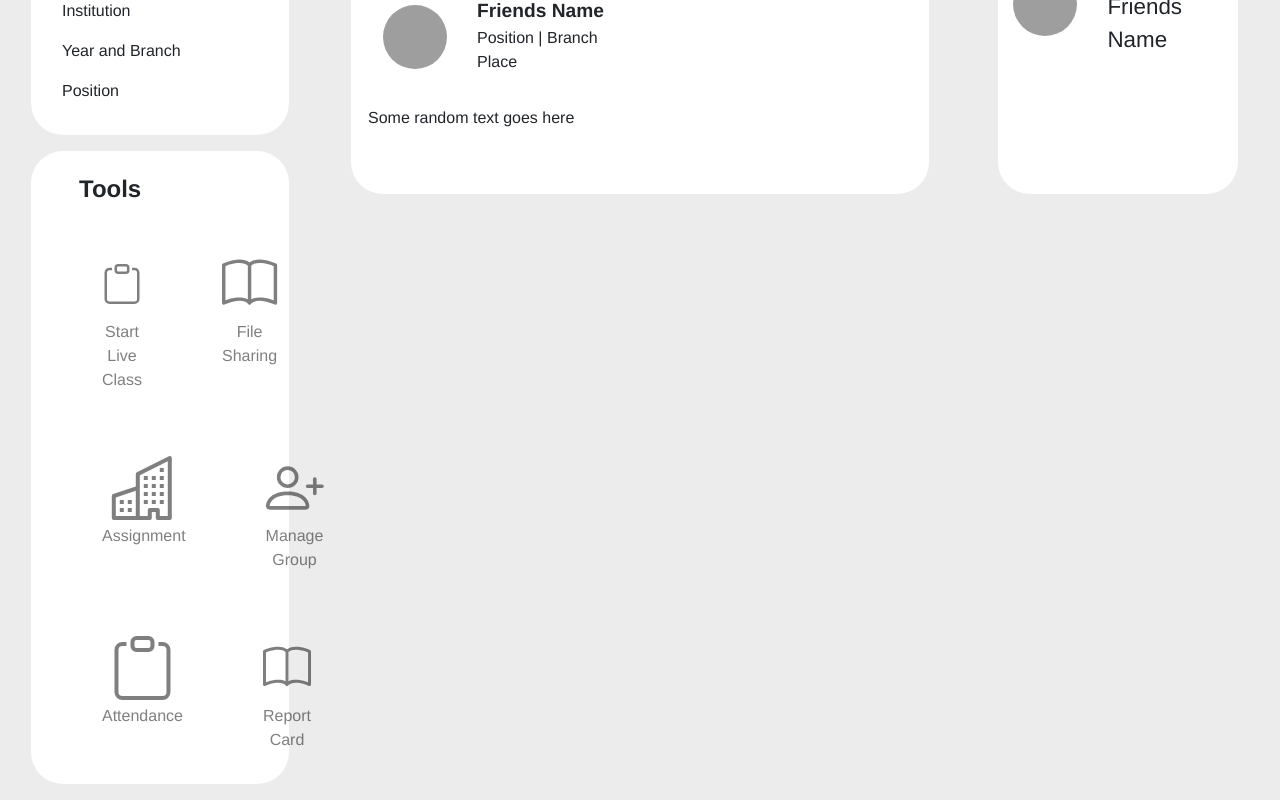
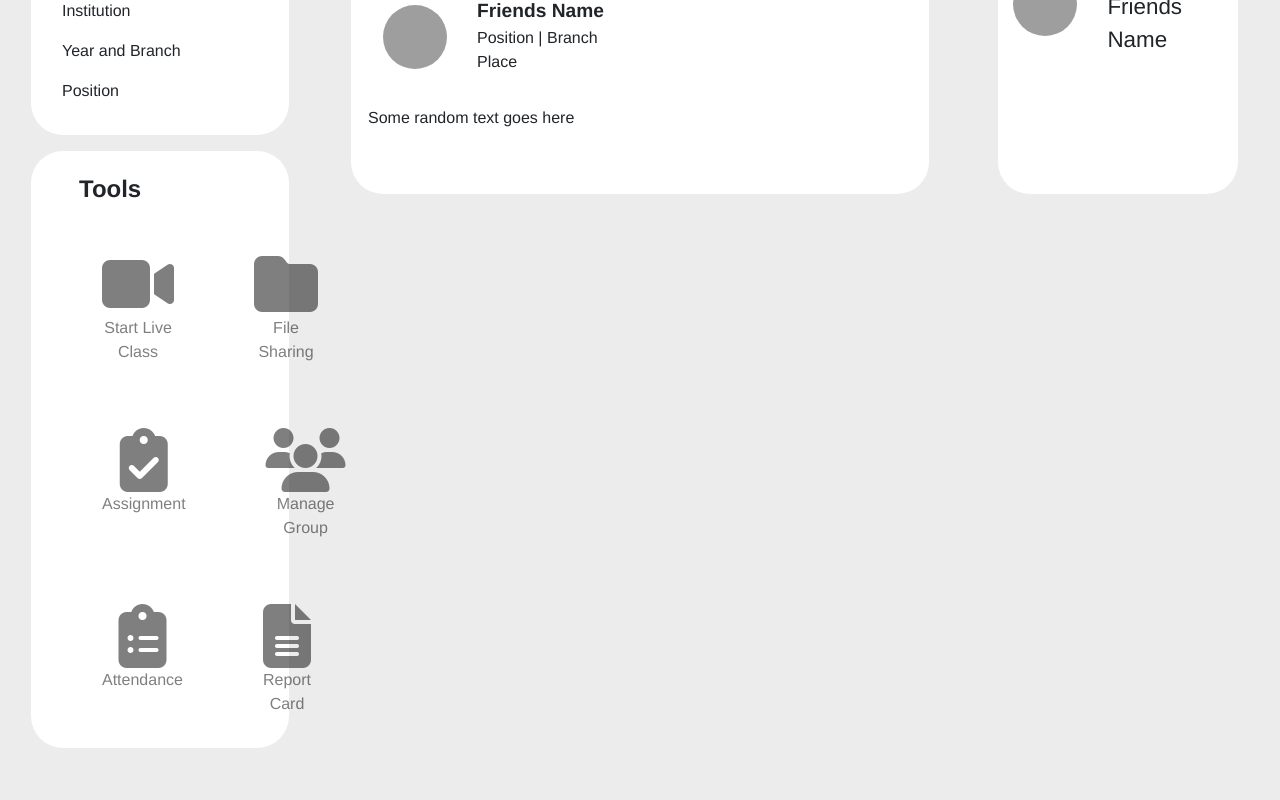
Before and after one commit to ABSOLUTE-ZER0/socialstudy, a Vue app: page /Home in a window 1280 px wide. Shown: the part 417-1217 px from the top of the page. After the commit the page ends 1181 px from the top, so only its background shows below. Built offline with nearby package versions, Linux system fonts and the light colour scheme; grey boxes are pictures that could not be loaded.

Commit message:
Optimised routing even more, library page created

```diff
--- a/src/components/DetailsAndTools.vue
+++ b/src/components/DetailsAndTools.vue
@@ -25,10 +25,10 @@
             <b-navbar style="margin-top: 1em">
               <b-navbar-nav>
                 <b-nav-item class="tool" @click="pageName='';changePage()">
-                  <b-icon class="icon" icon="clipboard" font-scale="4"></b-icon>Start Live Class
+                  <i class="fas fa-4x icon fa-video"></i>Start Live Class
                 </b-nav-item>
                 <b-nav-item class="tool" @click="pageName='';changePage()">
-                  <b-icon class="icon" icon="book" font-scale="4"></b-icon>File Sharing
+                  <i class="fas fa-4x icon fa-folder"></i>File Sharing
                 </b-nav-item>
               </b-navbar-nav>
             </b-navbar>
@@ -36,10 +36,10 @@
             <b-navbar>
               <b-navbar-nav>
                 <b-nav-item class="tool" @click="pageName='';changePage()">
-                  <b-icon class="icon" icon="building" font-scale="4"> </b-icon>Assignment
+                  <i class="fas fa-4x icon fa-clipboard-check"></i>Assignment
                 </b-nav-item>
                 <b-nav-item class="tool" @click="pageName='';changePage()">
-                  <b-icon class="icon" icon="person-plus" font-scale="4"></b-icon>Manage Group
+                  <i class="fas fa-4x icon fa-users"></i>Manage Group
                 </b-nav-item>
               </b-navbar-nav>
             </b-navbar>
@@ -47,10 +47,10 @@
             <b-navbar>
               <b-navbar-nav>
                 <b-nav-item class="tool" @click="pageName='';changePage()">
-                  <b-icon class="icon" icon="clipboard" font-scale="4"></b-icon>Attendance
+                  <i class="fas fa-4x icon fa-clipboard-list"></i>Attendance
                 </b-nav-item>
                 <b-nav-item class="tool" @click="pageName='';changePage()">
-                  <b-icon class="icon" icon="book" font-scale="4"></b-icon>Report Card
+                  <i class="fas fa-4x icon fa-file-alt"></i>Report Card
                 </b-nav-item>
               </b-navbar-nav>
             </b-navbar>
--- a/src/components/Header.vue
+++ b/src/components/Header.vue
@@ -14,8 +14,8 @@
         </b-col>
 
         <b-col class="options" cols="6">
-          <b-navbar style="text-align:center" toggleable="lg">
-            <b-navbar-nav>
+          <b-navbar style="text-align:center">
+            <b-navbar-nav style="width:100%">
               <b-nav-item @click="pageName='NoticeBoard';changePage()" class="navitem">
                 <b-icon class="icon" icon="clipboard" font-scale="3"></b-icon>Notice Board
               </b-nav-item>
@@ -63,7 +63,9 @@
     max-height: 10em;
   }
 
-
+.navbar-nav{
+  width: 100%;
+}
 
   h1 {
     color: rgb(0, 203, 218);
@@ -81,6 +83,10 @@
 
   .searchbar-div {
     width: 15em;
+  }
+
+  .navbar{
+
   }
 
   .searchbar {
```
